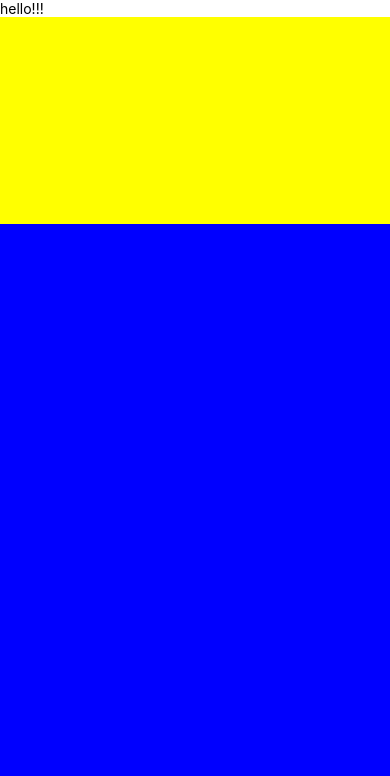
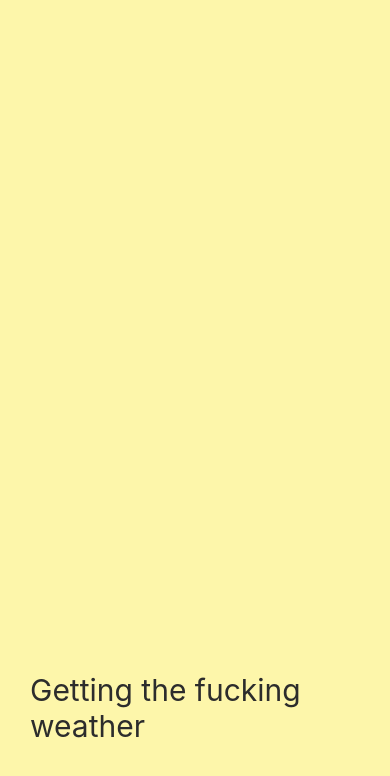
Before and after one commit to ggabdoll/FokinWeatherApp, a React Native app: screen / in a window 390 px wide. Shown: the top 776 px of the page. Built offline with nearby package versions, Linux system fonts and the light colour scheme.

Commit message:
Loading page [Getting the fucking weather]

```diff
--- a/App.js
+++ b/App.js
@@ -1,28 +1,9 @@
 import { StatusBar } from 'expo-status-bar';
 import React from 'react';
-import { StyleSheet, Text, View } from 'react-native';
+import Loading from './Loading';
 
 export default function App() {
-  return (
-    <View style={styles.container}>
-      <Text style = {styles.text}>hello!!!</Text>
-      <View style={styles.yellowView} />
-      <View style={styles.blueView} />
-      <StatusBar style="auto" />
-    </View>
-  );
+  return <Loading />;
+
+
 }
-
-const styles = StyleSheet.create({
-  container: {
-    flex: 1
-  },
-  yellowView: {
-    flex: 1,
-    backgroundColor: "yellow"
-  },
-  blueView: {
-    flex: 3,
-    backgroundColor: "blue"
-  }
-});
--- /dev/null
+++ b/Loading.js
@@ -0,0 +1,26 @@
+import React from "react";
+import { StyleSheet, Text, View } from "react-native";
+
+export default function Loading() {
+    return (
+    <View style = {styles.container}>
+          <Text style = {styles.text} >Getting the fucking weather</Text>
+   </View>
+    );
+}
+
+const styles = StyleSheet.create({
+    container : {
+
+        flex: 1,
+        justifyContent: "flex-end",
+        paddingHorizontal: 30,
+        paddingVertical: 100,
+        backgroundColor: "#FDF6AA"
+    },
+
+    text : {
+        color: "#2c2c2c",
+        fontSize: 30
+    }
+});
```
